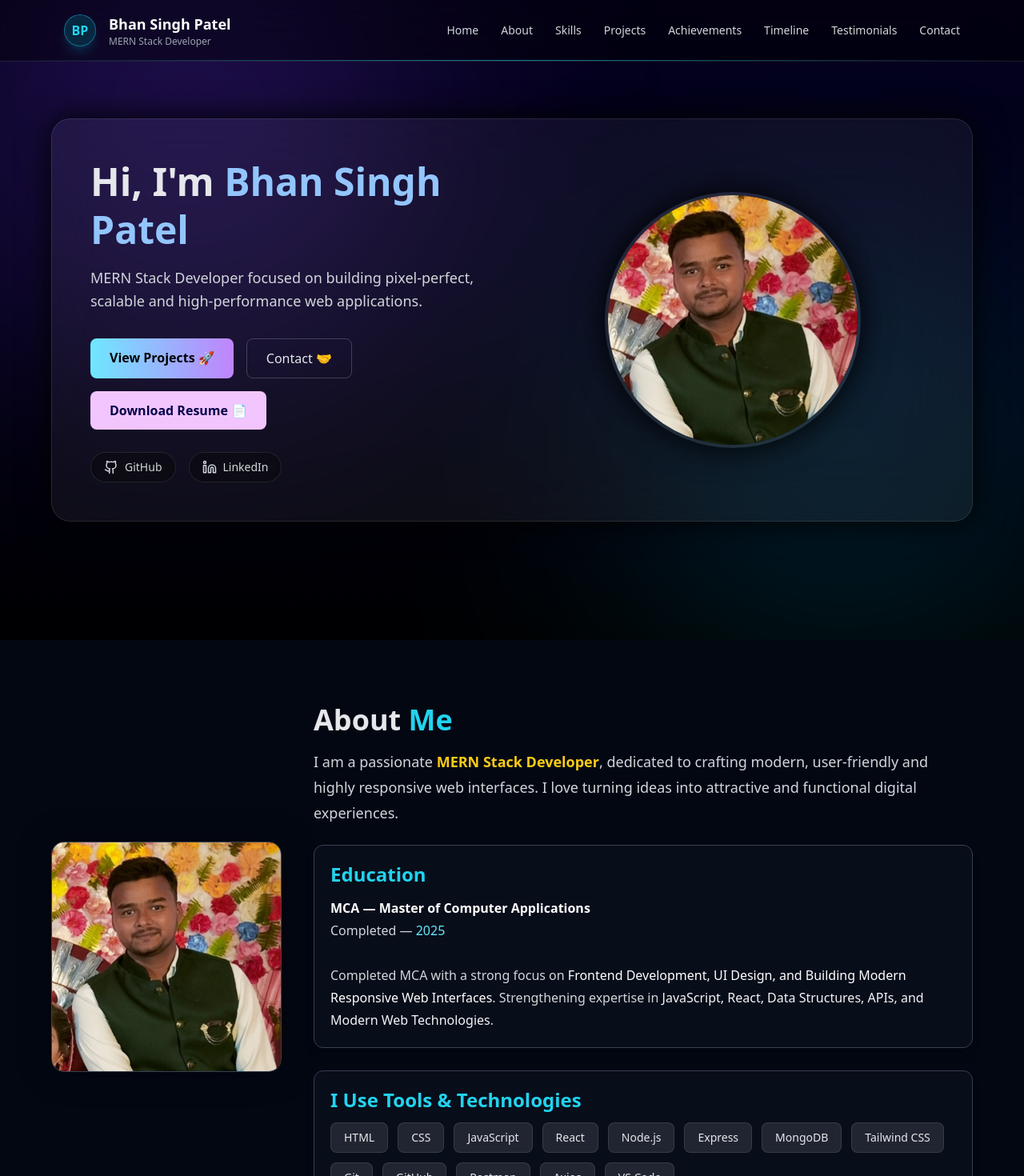
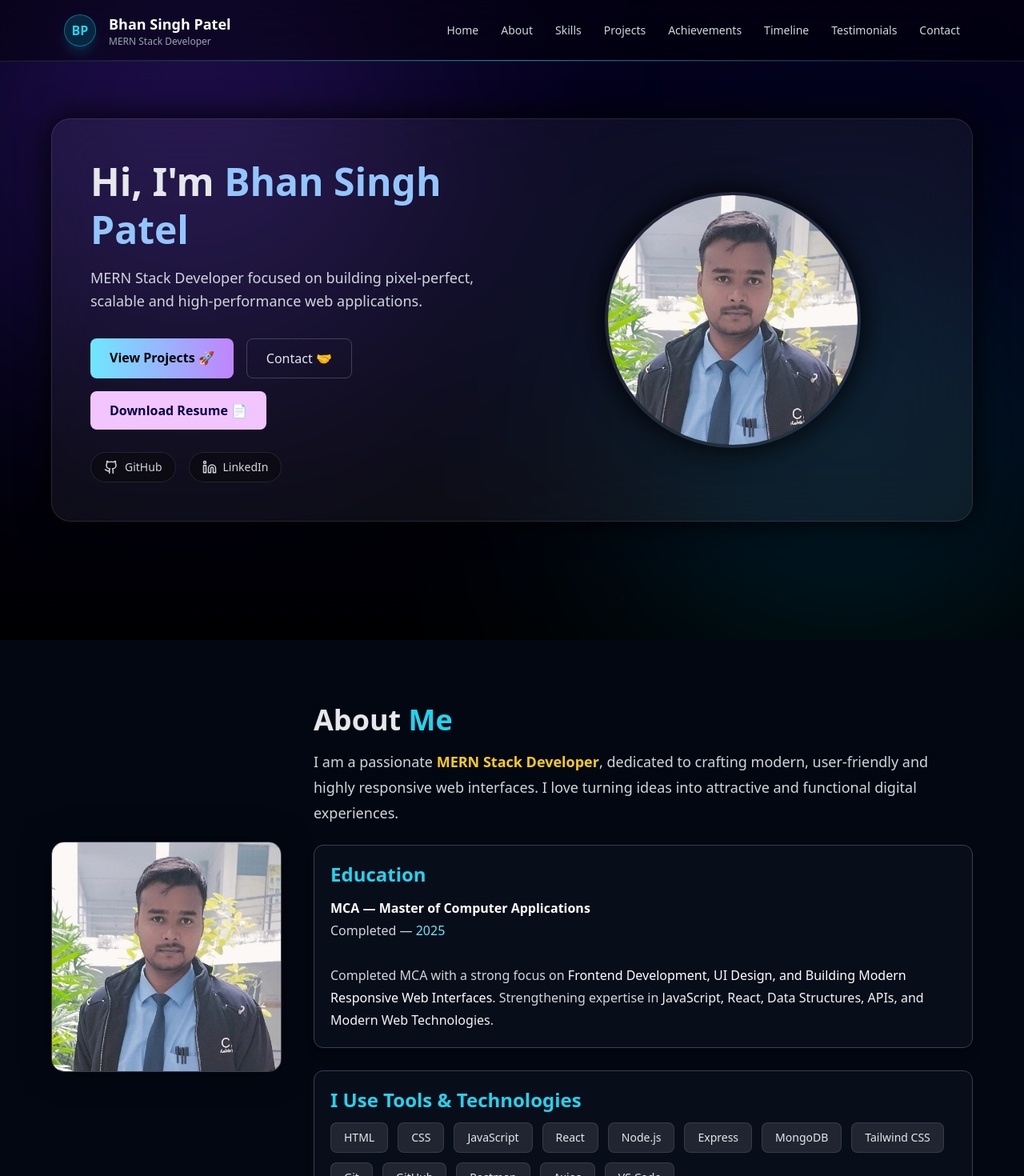
Before and after one commit to Bhan123-Singh/myportfolio, a React (Create React App) app: page / in a window 1280 px wide. Shown: the top 1470 px of the page at 80% size. Built offline with nearby package versions, Linux system fonts and the light colour scheme.

Commit message:
updated hero section

```diff
--- a/src/pages/About.jsx
+++ b/src/pages/About.jsx
@@ -13,7 +13,7 @@ export default function About() {
         {/* Profile Picture Section */}
         <div className="w-60 h-60 md:w-72 md:h-72 rounded-2xl overflow-hidden shadow-[0_0_40px_rgba(0,0,0,0.4)] border border-gray-700">
           <img
-            src="./bhan.jpg"
+            src="./bhan2.jpg"
             alt="Profile"
             className="w-full h-full object-cover"
           />
--- a/src/pages/Contact.jsx
+++ b/src/pages/Contact.jsx
@@ -5,10 +5,10 @@ export default function Contact() {
 
   const sendWhatsApp = (e) => {
     e.preventDefault();
-    const f = new FormData(e.target);
+    const form = e.target.form;
+    const f = new FormData(form);
 
     const msg = `Name: ${f.get("name")}\nEmail: ${f.get("email")}\nMessage: ${f.get("message")}`;
-
     window.open(
       `https://api.whatsapp.com/send?phone=${PHONE}&text=${encodeURIComponent(msg)}`,
       "_blank"
@@ -17,7 +17,8 @@ export default function Contact() {
 
   const sendEmail = (e) => {
     e.preventDefault();
-    const f = new FormData(e.target);
+    const form = e.target.form;
+    const f = new FormData(form);
 
     const subject = "Portfolio Contact Message";
     const body = `Name: ${f.get("name")}\nEmail: ${f.get("email")}\nMessage: ${f.get("message")}`;
@@ -29,7 +30,6 @@ export default function Contact() {
 
   return (
     <section id="contact" className="relative py-20 max-w-4xl mx-auto px-4 text-white">
-      {/* Glow */}
       <div className="absolute top-10 left-10 w-72 h-72 bg-cyan-500/20 blur-3xl rounded-full"></div>
       <div className="absolute bottom-10 right-10 w-72 h-72 bg-purple-500/20 blur-3xl rounded-full"></div>
 
@@ -38,28 +38,26 @@ export default function Contact() {
 
         <form className="grid gap-4 max-w-xl mx-auto">
           <input name="name" required placeholder="Full Name" className="p-3 rounded-lg bg-black/60 border border-gray-700 text-white focus:border-cyan-400 outline-none" />
-
           <input name="email" required placeholder="Email Address" className="p-3 rounded-lg bg-black/60 border border-gray-700 text-white focus:border-cyan-400 outline-none" />
-
           <textarea name="message" rows="4" required placeholder="Your Message" className="p-3 rounded-lg bg-black/60 border border-gray-700 text-white focus:border-cyan-400 outline-none resize-none" />
 
           <div className="grid sm:grid-cols-2 gap-4 pt-2">
 
             <button
               onClick={sendWhatsApp}
+              type="button"
               className="bg-green-600 hover:bg-green-500 py-3 rounded-xl font-medium transition-all hover:scale-[1.02] shadow-md"
             >
               Send via WhatsApp 💬
             </button>
 
-
             <button
               onClick={sendEmail}
+              type="button"
               className="bg-blue-600 hover:bg-blue-500 py-3 rounded-xl font-medium transition-all hover:scale-[1.02] shadow-md"
             >
               Send via Email ✉️
             </button>
-
 
           </div>
         </form>
--- a/src/pages/Hero.jsx
+++ b/src/pages/Hero.jsx
@@ -93,7 +93,7 @@ export default function Hero() {
     {/* 🖼 Profile Image */}
     <div className="flex justify-center order-1 md:order-2">
       <img
-        src="./bhan.jpg"
+        src="./bhan2.jpg"
         alt="profile"
         className="w-64 h-64 md:w-80 md:h-80 rounded-full object-cover
                    border-4 border-[#ffffff15] shadow-[0_0_40px_#000]
```
Also changed, not shown: public/bhan.jpg (deleted), public/bhan2.jpg (added). Lines whose indentation alone changed are shown as unchanged.
